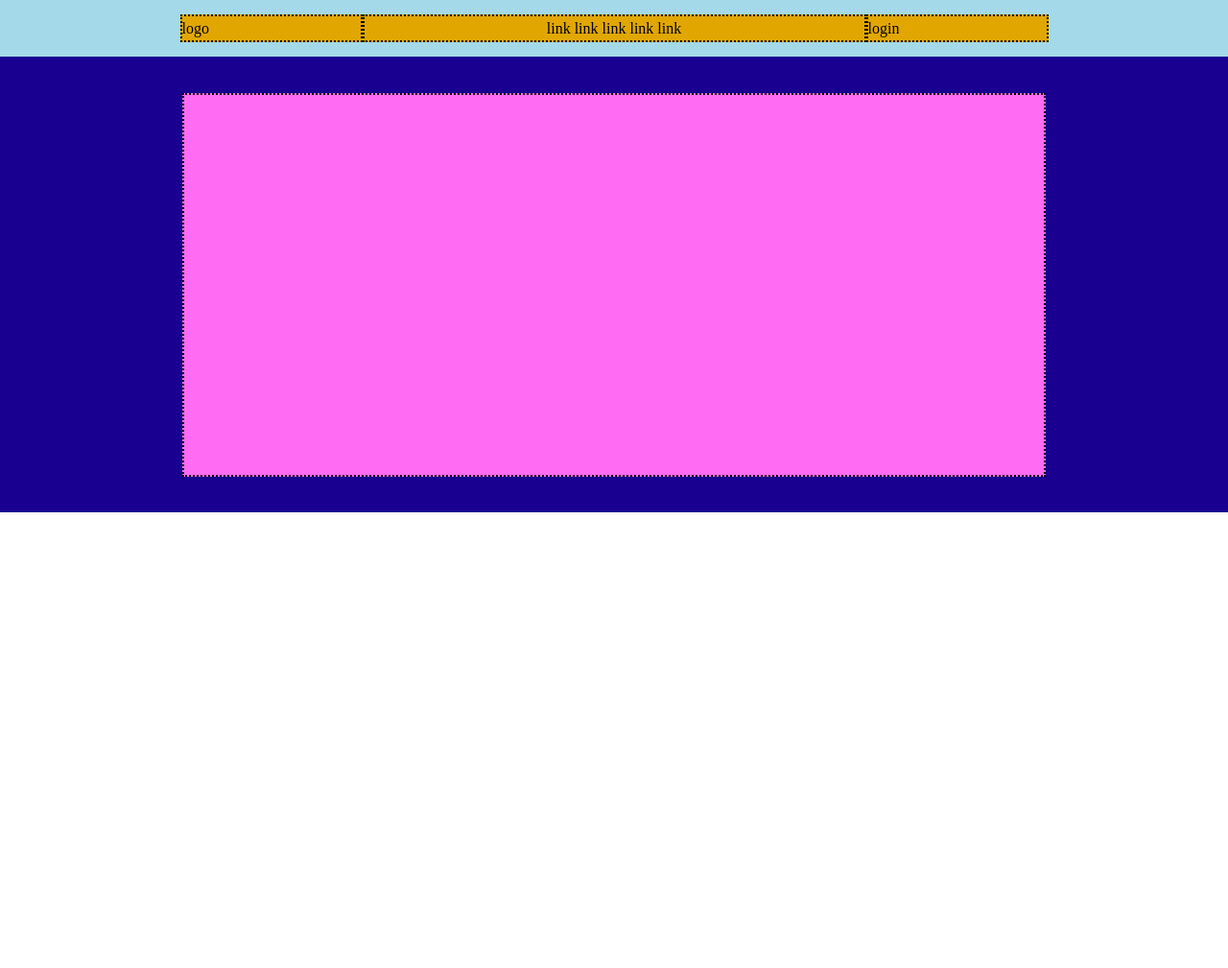
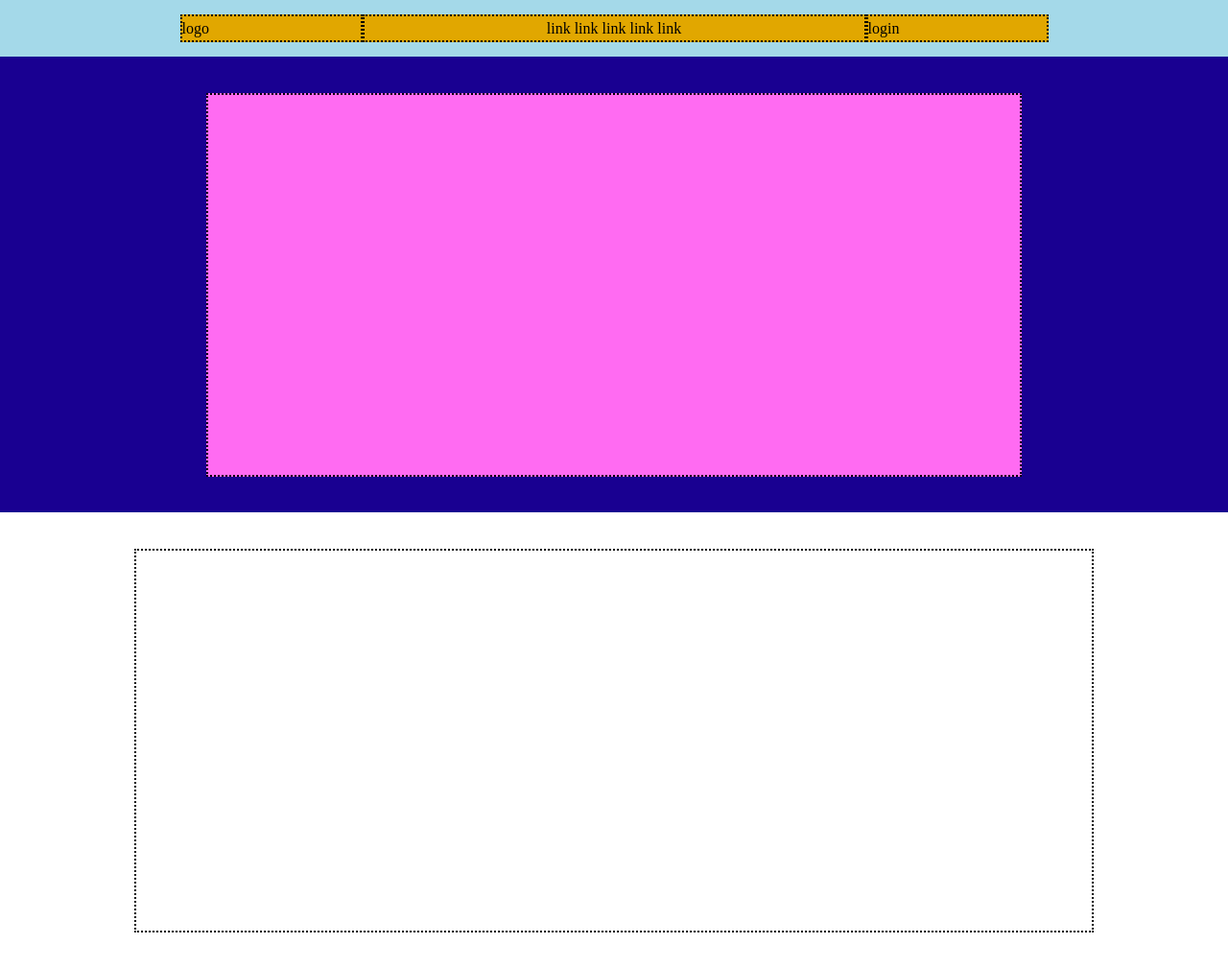
Before and after one commit to albim360/htmlcss-struttura-discord, a plain HTML site: page index.html in a window 1280 px wide. Shown: the whole page at 96% size. Before the commit the page ends 800 px from the top, so only its background shows below. Drawn offline with Linux system fonts and the light colour scheme.

Commit message:
FEAT add second section + start style 2nd section

```diff
--- a/css/app.css
+++ b/css/app.css
@@ -14,21 +14,20 @@ img {
     padding: 15px;
 }
 
-.debug .row {
+.navbar > .row {
     margin: 0 auto;
     display: flex;
     justify-content: center;
 }
 
-.debug .col {
+.debug .navbar .row .col {
 	border: 2px dotted black;
     line-height: 25px;
     flex-basis: 190px;
     background-color: rgb(225, 167, 0);
-    flex-wrap: nowrap;
 }
 
-.row > .col-50 {
+.container div.navbar .col.col-50 {
 	flex-basis: 42%;
     text-align: center;
 }
@@ -38,20 +37,40 @@ li, nav, ul, ol {
     display: inline;
 }
 
-.debug main.first-main{
+.debug section.first-section{
     min-height: 475px;
     background-color: rgb(25, 0, 145);
 }
 
-.first-main {
+.first-section {
     display: flex;
     justify-content: center;
     align-items: center;
 }
 
-.first-main > .container{
+.debug .first-section > .container{
     background-color: rgb(255, 107, 242);
     min-height: 400px;
-    min-width: 900px;
+    min-width: 850px;
 	border: 2px dotted black;
 }
+
+.debug .second-section {
+    background-color: white;
+    display: flex;
+    min-height: 475px;
+    align-items: center;
+    justify-content: center;
+}
+
+.debug .second-section > .container{
+    min-height: 400px;
+    flex-basis: 1000px;
+	border: 2px dotted black;
+}
+
+.second-section .col {
+    min-width: 60%;
+    background-color: cornflowerblue;
+    height: 100%;
+}
--- a/index.html
+++ b/index.html
@@ -11,7 +11,8 @@
     <!-- Inizio header e navbar -->
     <header>
         <div class="container">
-            <div class="row">
+            <div class="navbar">
+             <div class="row">
                 <div class="col">
                  logo
                 </div>
@@ -28,19 +29,40 @@
                  login
                 </div>
             </div>
+         </div>
         </div>
     </header>
     <!-- Fine header e navbar -->
 
     <!-- Inizio main e primo contenitore -->
-    <main class="first-main">
-        <div class="container">
+    <main>
+        <section class="first-section">
+          <div class="container">
             <div class="main-sup">
 
             </div>
 
         </div>
+        </section>
+    <!-- Fine primo contenitore -->
+
+        <!-- Inizio secondo contenitore -->
+        <section class="second-section">
+         <div class="container">
+            <div class="row">
+                <div class="col">
+
+                </div>
+                <div class="col">
+
+                </div>
+            </div>
+
+            </div>
+
+         </div>
+        </section>
     </main>
-    <!-- Fine main e primo contenitore -->
+
 </body>
 </html>
```
